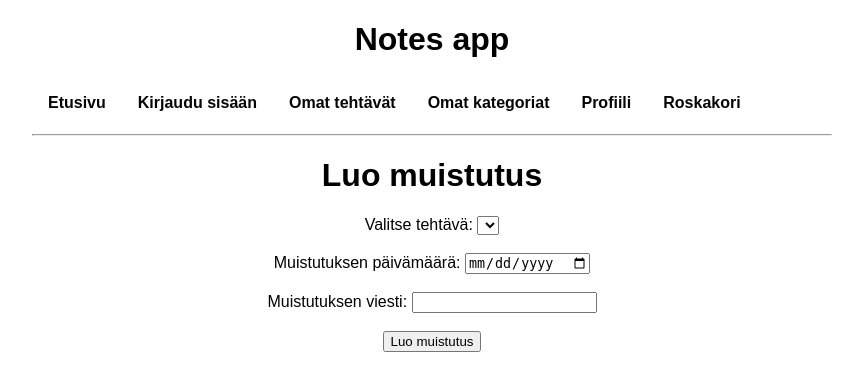
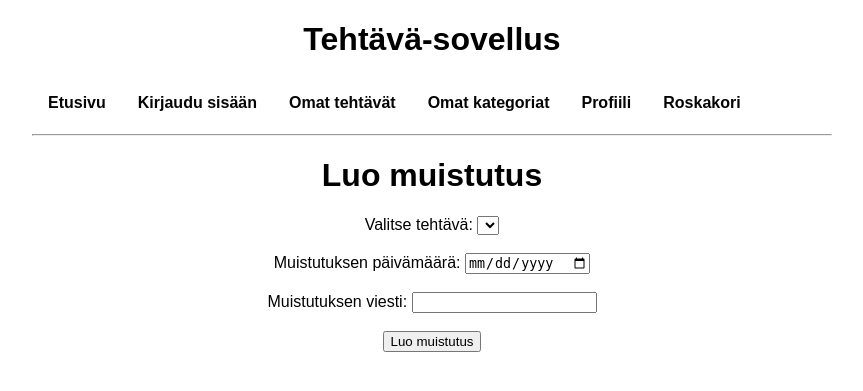
Before and after one commit to veeranniina/tsoha-teht-v-sovellus, a Flask app: page /add_reminder in a window 1280 px wide. Shown: the top 391 px of the page, without its empty margins (208-1071 px from the left). Run offline with Flask 3, Linux system fonts and the light colour scheme; the visitor is signed in with stand-in values (Sample User, id 1); lists and menus that the app fills with data are empty.

Commit message:
updated title

```diff
--- a/templates/layout.html
+++ b/templates/layout.html
@@ -3,10 +3,10 @@
 <head>
     <link rel="stylesheet" href="/static/main.css">
     <meta name="viewport" content="width=device-width, initial-scale=1">
-    <title>Notes</title>
+    <title>Tehtävä-sovellus</title>
 </head>
 <body>
-    <h1>Notes app</h1>
+    <h1>Tehtävä-sovellus</h1>
     <div class="topnav">
         <ul>
             <li><a href="/">Etusivu</a></li>
```
